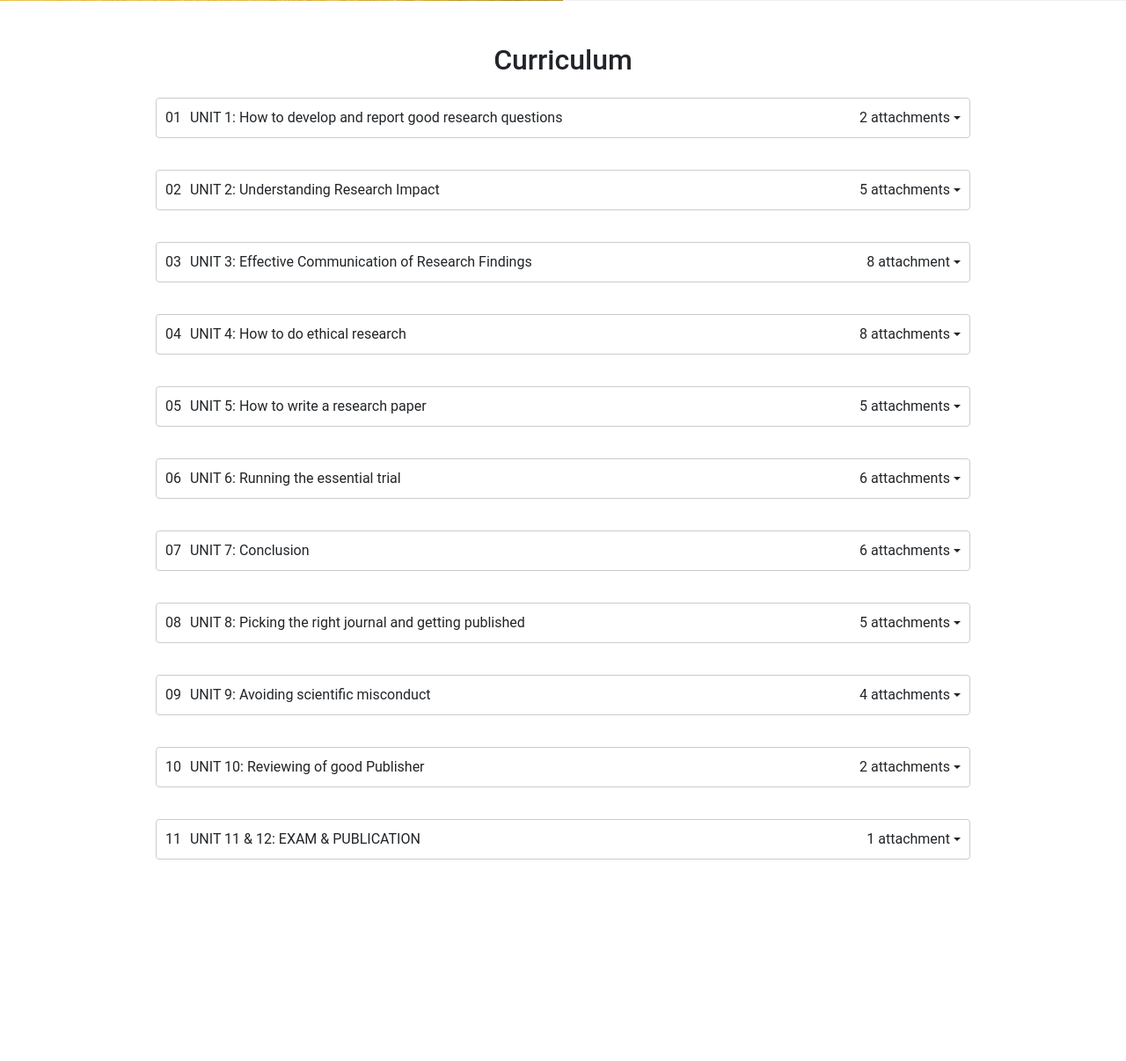
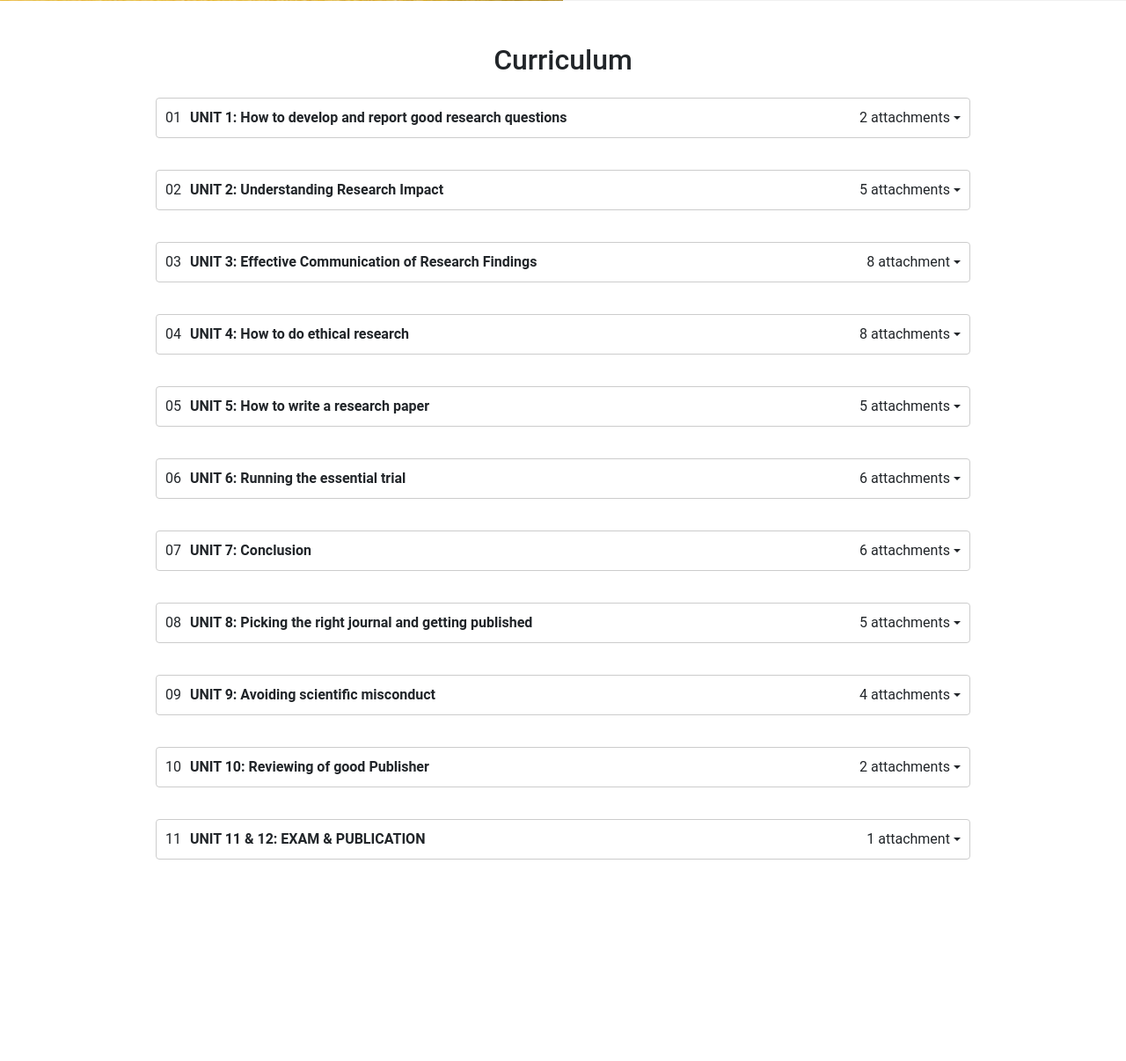
Before and after one commit to AakashRanga/WorkFlowMs, a PHP site: page /my-websocket/digi/courses1.php in a window 1280 px wide. Shown: the part 2809-4015 px from the top of the page at 88% size. Run offline with PHP 8.4, Linux system fonts and the light colour scheme.

Commit message:
git changes

```diff
--- a/digi/courses1.php
+++ b/digi/courses1.php
@@ -250,7 +250,7 @@
                         <div class="dropdown-content">
                             <div class="left-side">
                                 <span>01</span>
-                                <span>UNIT 1: How to develop and report good research questions</span>
+                                <span style="font-weight: bold;">UNIT 1: How to develop and report good research questions</span>
                             </div>
                             <div class="right-side">
                                 <span>2 attachments</span>
@@ -278,7 +278,7 @@
                         <div class="dropdown-content">
                             <div class="left-side">
                                 <span>02</span>
-                                <span>UNIT 2: Understanding Research Impact</span>
+                                <span style="font-weight: bold;">UNIT 2: Understanding Research Impact</span>
                             </div>
                             <div class="right-side">
                                 <span>5 attachments</span>
@@ -313,7 +313,7 @@
                         <div class="dropdown-content">
                             <div class="left-side">
                                 <span>03</span>
-                                <span>UNIT 3: Effective Communication of Research Findings</span>
+                                <span style="font-weight: bold;">UNIT 3: Effective Communication of Research Findings</span>
                             </div>
                             <div class="right-side">
                                 <span>8 attachment</span>
@@ -356,7 +356,7 @@
                         <div class="dropdown-content">
                             <div class="left-side">
                                 <span>04</span>
-                                <span>UNIT 4: How to do ethical research</span>
+                                <span style="font-weight: bold;">UNIT 4: How to do ethical research</span>
                             </div>
                             <div class="right-side">
                                 <span>8 attachments</span>
@@ -401,7 +401,7 @@
                         <div class="dropdown-content">
                             <div class="left-side">
                                 <span>05</span>
-                                <span>UNIT 5: How to write a research paper</span>
+                                <span style="font-weight: bold;">UNIT 5: How to write a research paper</span>
                             </div>
                             <div class="right-side">
                                 <span>5 attachments</span>
@@ -437,7 +437,7 @@
                         <div class="dropdown-content">
                             <div class="left-side">
                                 <span>06</span>
-                                <span>UNIT 6: Running the essential trial</span>
+                                <span style="font-weight: bold;">UNIT 6: Running the essential trial</span>
                             </div>
                             <div class="right-side">
                                 <span>6 attachments</span>
@@ -471,7 +471,7 @@
                         <div class="dropdown-content">
                             <div class="left-side">
                                 <span>07</span>
-                                <span>UNIT 7: Conclusion</span>
+                                <span style="font-weight: bold;">UNIT 7: Conclusion</span>
                             </div>
                             <div class="right-side">
                                 <span>6 attachments</span>
@@ -505,7 +505,7 @@
                         <div class="dropdown-content">
                             <div class="left-side">
                                 <span>08</span>
-                                <span>UNIT 8: Picking the right journal and getting published</span>
+                                <span style="font-weight: bold;">UNIT 8: Picking the right journal and getting published</span>
                             </div>
                             <div class="right-side">
                                 <span>5 attachments</span>
@@ -539,7 +539,7 @@
                         <div class="dropdown-content">
                             <div class="left-side">
                                 <span>09</span>
-                                <span>UNIT 9: Avoiding scientific misconduct</span>
+                                <span style="font-weight: bold;">UNIT 9: Avoiding scientific misconduct</span>
                             </div>
                             <div class="right-side">
                                 <span>4 attachments</span>
@@ -571,7 +571,7 @@
                         <div class="dropdown-content">
                             <div class="left-side">
                                 <span>10</span>
-                                <span>UNIT 10: Reviewing of good Publisher</span>
+                                <span style="font-weight: bold;">UNIT 10: Reviewing of good Publisher</span>
                             </div>
                             <div class="right-side">
                                 <span>2 attachments</span>
@@ -596,7 +596,7 @@
                         <div class="dropdown-content">
                             <div class="left-side">
                                 <span>11</span>
-                                <span>UNIT 11 & 12: EXAM & PUBLICATION</span>
+                                <span style="font-weight: bold;">UNIT 11 & 12: EXAM & PUBLICATION</span>
                             </div>
                             <div class="right-side">
                                 <span>1 attachment</span>
```
